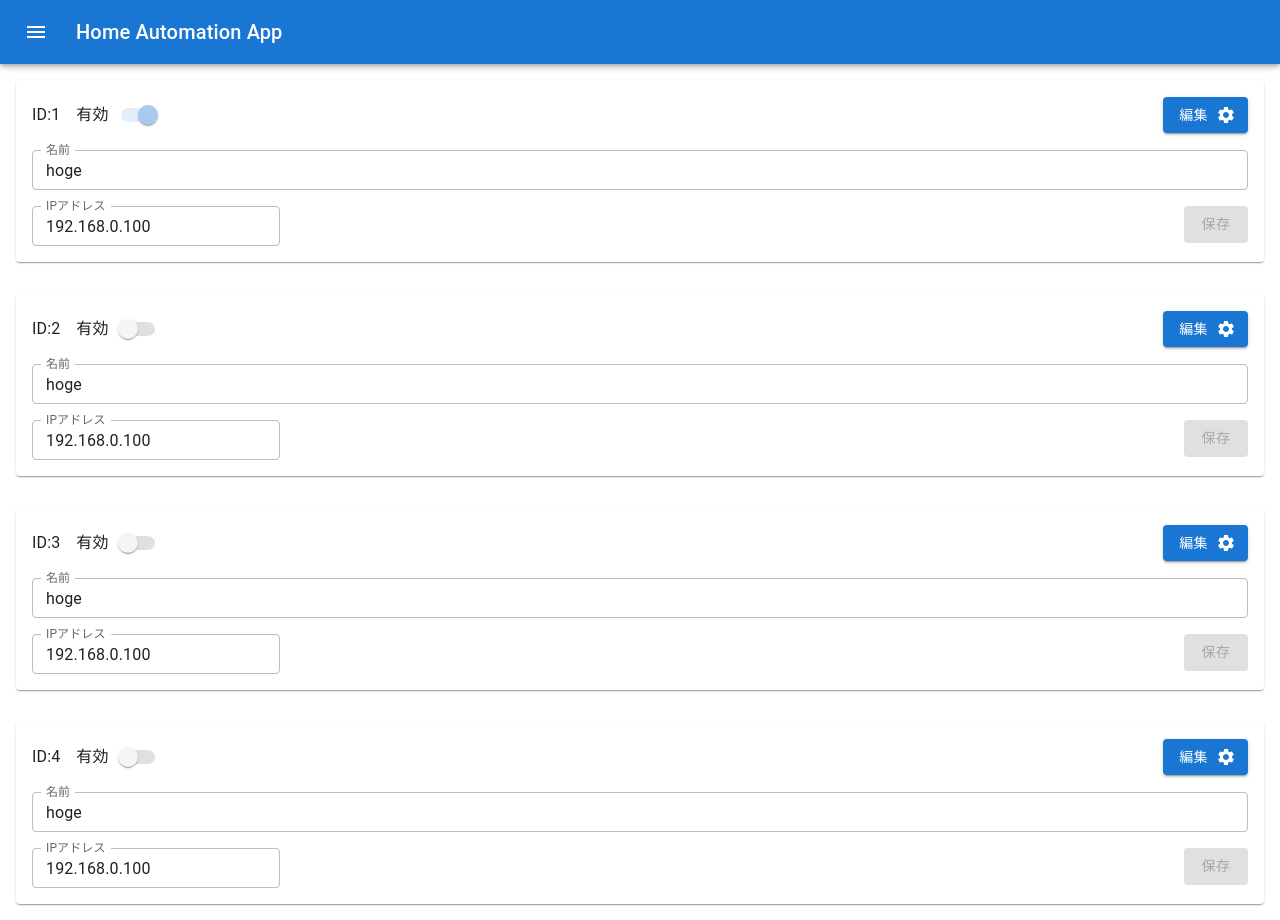
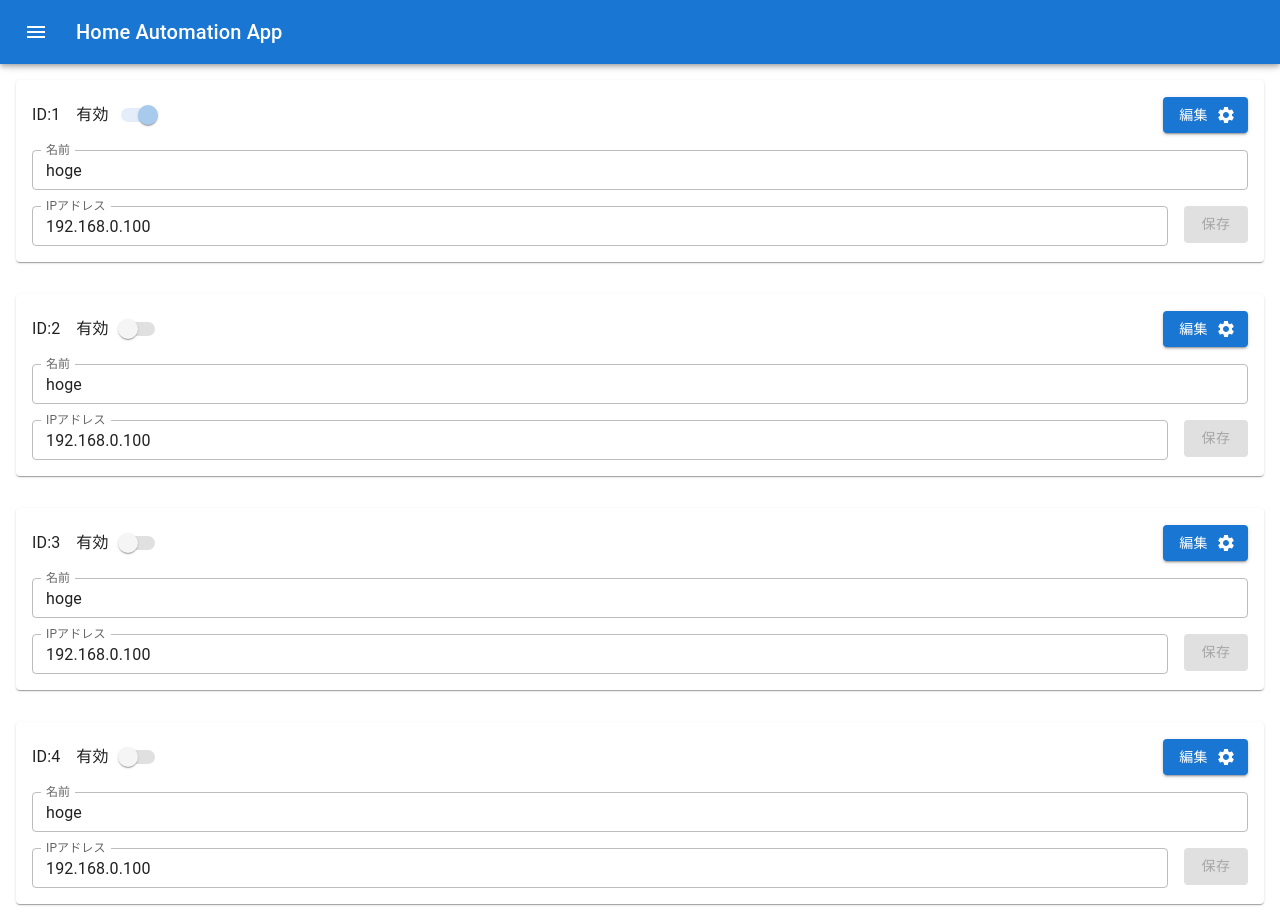
Before and after one commit to sasa9477/home-automation-app, a Next.js app: page /setting in a window 1280 px wide. Built offline with nearby package versions, Linux system fonts and the light colour scheme.

Commit message:
FunctionSwitchSettingCardのスタイルを修正

```diff
--- a/src/components/FunctionSwitchSettingCard.tsx
+++ b/src/components/FunctionSwitchSettingCard.tsx
@@ -156,6 +156,10 @@ const FunctionSwitchSettingCard: React.FC<FunctionSwitchSettingCardProps> = (pro
                 error={errors.ipaddress !== undefined}
                 helperText={errors.ipaddress?.message}
                 size="small"
+                sx={{
+                  width: '100%',
+                  marginRight: (theme) => theme.spacing(2)
+                }}
               />
             )}
           />
```
